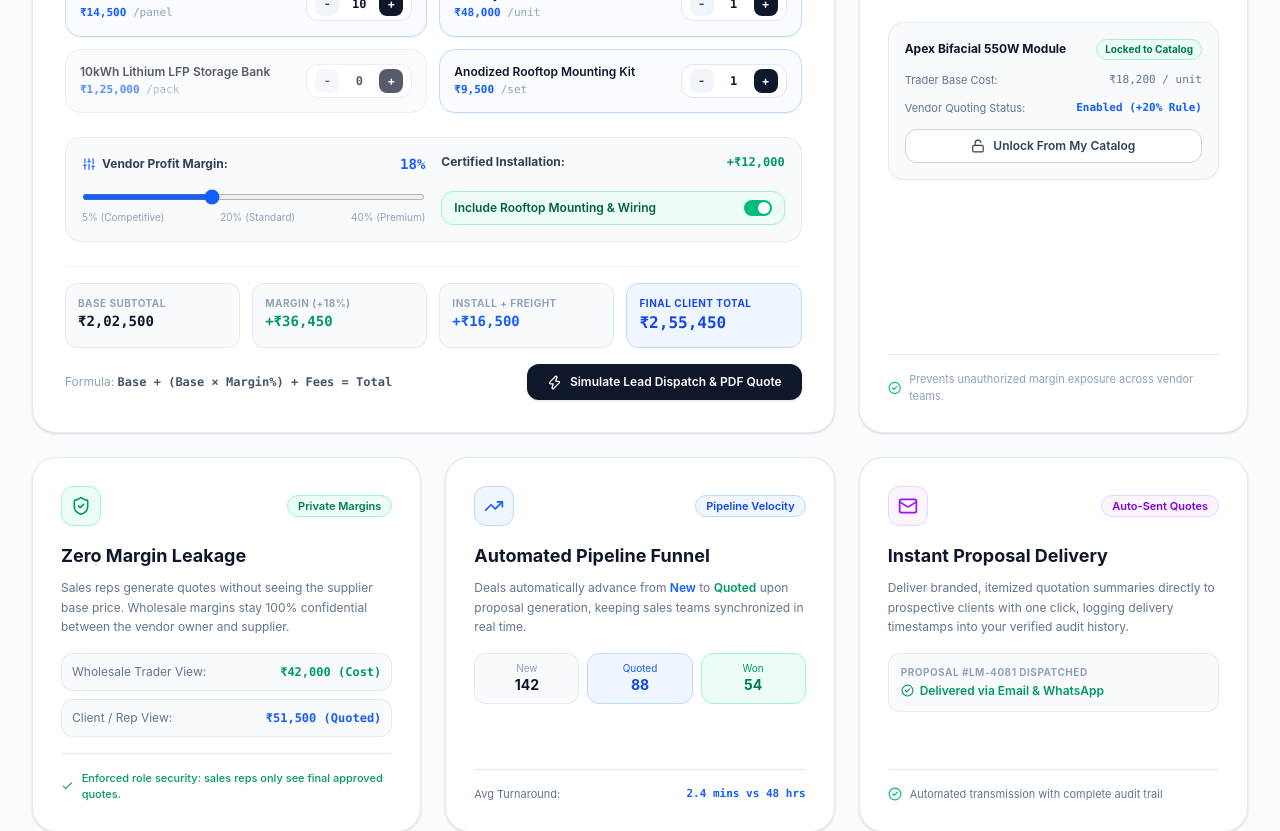
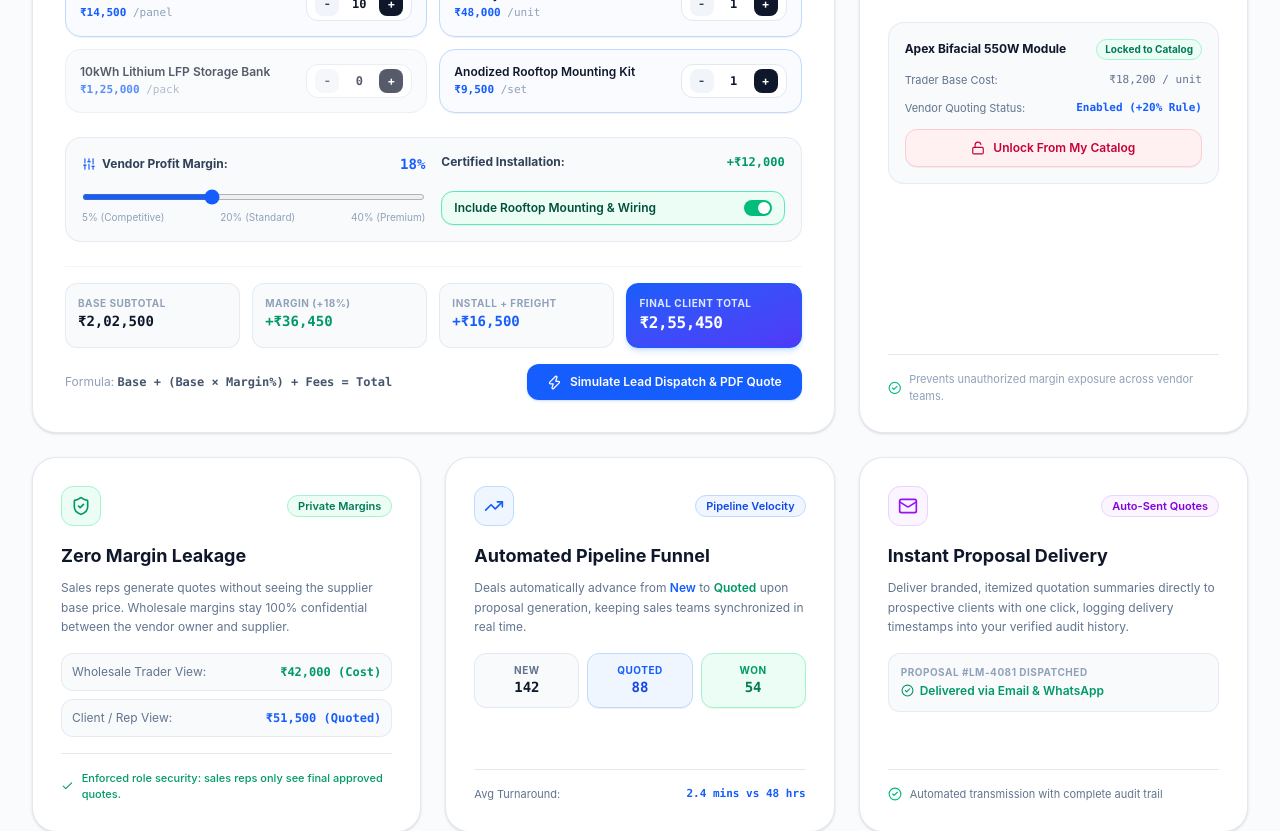
Before and after one commit to AaminSingh/LeadMS, a React (Vite) app: page / in a window 1280 px wide. Shown: the part 1720-2551 px from the top of the page. Built offline with nearby package versions, Linux system fonts and the light colour scheme; no server answers.

Commit message:
style(landing): eliminate gray color effect on buttons and cards with clear vibrant palette and class-based dark mode

```diff
--- a/src/index.css
+++ b/src/index.css
@@ -1,4 +1,6 @@
 @import "tailwindcss";
+
+@custom-variant dark (&:where(.dark, .dark *));
 
 /* ─── Global Custom Properties for LeadMS Themes ─── */
 :root,
--- a/src/pages/LandingPage.jsx
+++ b/src/pages/LandingPage.jsx
@@ -117,7 +117,24 @@ function LandingPage() {
     if (typeof window !== 'undefined') {
       localStorage.setItem('leadms-landing-theme', mode)
     }
+    if (typeof document !== 'undefined') {
+      if (mode === 'dark') {
+        document.documentElement.classList.add('dark')
+      } else {
+        document.documentElement.classList.remove('dark')
+      }
+    }
   }
+
+  useEffect(() => {
+    if (typeof document !== 'undefined') {
+      if (themeMode === 'dark') {
+        document.documentElement.classList.add('dark')
+      } else {
+        document.documentElement.classList.remove('dark')
+      }
+    }
+  }, [themeMode])
 
   const isDark = themeMode === 'dark'
 
@@ -378,7 +395,7 @@ function LandingPage() {
                   className={`inline-flex items-center gap-1.5 rounded-xl px-4.5 py-2.5 text-sm font-semibold transition-all cursor-pointer shadow-sm ${
                     isDark
                       ? 'bg-blue-600 hover:bg-blue-500 text-white'
-                      : 'bg-slate-900 hover:bg-slate-800 text-white'
+                      : 'bg-blue-600 hover:bg-blue-700 text-white shadow-blue-500/15'
                   }`}
                 >
                   Start Free Trial <ChevronRight size={15} />
@@ -444,10 +461,10 @@ function LandingPage() {
                 <div className="pt-2 flex flex-col sm:flex-row items-stretch sm:items-center gap-3.5">
                   <Link
                     to={isAuthenticated ? '/app/dashboard' : '/register'}
-                    className={`inline-flex items-center justify-center gap-2 rounded-xl px-7 py-3.5 text-base font-semibold shadow-sm transition-all hover:shadow hover:-translate-y-0.5 cursor-pointer ${
+                    className={`inline-flex items-center justify-center gap-2 rounded-xl px-7 py-3.5 text-base font-semibold transition-all hover:-translate-y-0.5 cursor-pointer shadow-md ${
                       isDark
-                        ? 'bg-white text-slate-950 hover:bg-slate-100'
-                        : 'bg-slate-900 text-white hover:bg-slate-800'
+                        ? 'bg-blue-600 text-white hover:bg-blue-500 shadow-blue-500/20'
+                        : 'bg-blue-600 text-white hover:bg-blue-700 shadow-blue-500/25'
                     }`}
                   >
                     Start Free Trial <ArrowRight size={17} />
@@ -817,10 +834,12 @@ function LandingPage() {
                         }}
                         className={`w-full py-2 px-3 rounded-xl border text-xs font-semibold flex items-center justify-between cursor-pointer transition-all ${
                           includeInstallation
-                            ? 'bg-emerald-50 border-emerald-200 text-emerald-800 dark:bg-emerald-950/40 dark:border-emerald-800 dark:text-emerald-300'
+                            ? isDark
+                              ? 'bg-emerald-950/70 border-emerald-600/60 text-emerald-300'
+                              : 'bg-emerald-50 border-emerald-300 text-emerald-900 shadow-2xs hover:bg-emerald-100/80'
                             : isDark
-                            ? 'bg-slate-900 border-slate-800 text-slate-400'
-                            : 'bg-white border-slate-200 text-slate-500'
+                            ? 'bg-slate-900 border-slate-700 text-slate-400'
+                            : 'bg-white border-slate-300 text-slate-700 hover:bg-slate-50'
                         }`}
                       >
                         <span>Include Rooftop Mounting & Wiring</span>
@@ -876,11 +895,25 @@ function LandingPage() {
                       </div>
                     </div>
 
-                    <div className="p-3 rounded-xl bg-blue-50 border border-blue-200 dark:bg-blue-950/40 dark:border-blue-900">
-                      <div className="text-[10px] font-bold uppercase tracking-wider text-blue-700 dark:text-blue-300">
+                    <div
+                      className={`p-3 rounded-xl border transition-all ${
+                        isDark
+                          ? 'bg-blue-950/90 border-blue-500/60 shadow-inner'
+                          : 'bg-gradient-to-br from-blue-600 to-indigo-600 border-blue-600 shadow-md shadow-blue-500/20 text-white'
+                      }`}
+                    >
+                      <div
+                        className={`text-[10px] font-bold uppercase tracking-wider ${
+                          isDark ? 'text-blue-300' : 'text-blue-100'
+                        }`}
+                      >
                         Final Client Total
                       </div>
-                      <div className="text-base font-black text-blue-700 dark:text-blue-300 font-mono">
+                      <div
+                        className={`text-base font-black font-mono tracking-tight ${
+                          isDark ? 'text-white' : 'text-white'
+                        }`}
+                      >
                         {formatINR(finalQuoteTotal)}
                       </div>
                     </div>
@@ -899,10 +932,10 @@ function LandingPage() {
                       onClick={() => setQuoteDispatched(true)}
                       className={`w-full sm:w-auto px-5 py-2.5 rounded-xl text-xs font-semibold transition-all flex items-center justify-center gap-2 cursor-pointer shadow-sm ${
                         quoteDispatched
-                          ? 'bg-emerald-600 text-white'
+                          ? 'bg-emerald-600 hover:bg-emerald-500 text-white shadow-md shadow-emerald-500/20'
                           : isDark
-                          ? 'bg-blue-600 hover:bg-blue-500 text-white'
-                          : 'bg-slate-900 hover:bg-slate-800 text-white'
+                          ? 'bg-blue-600 hover:bg-blue-500 text-white shadow-md shadow-blue-500/20'
+                          : 'bg-blue-600 hover:bg-blue-700 text-white shadow-md shadow-blue-500/20'
                       }`}
                     >
                       {quoteDispatched ? (
@@ -974,14 +1007,14 @@ function LandingPage() {
 
                     <button
                       onClick={() => setIsDemoProductLocked(!isDemoProductLocked)}
-                      className={`w-full py-2 rounded-xl text-xs font-semibold flex items-center justify-center gap-2 cursor-pointer transition-all border ${
+                      className={`w-full py-2.5 rounded-xl text-xs font-semibold flex items-center justify-center gap-2 cursor-pointer transition-all border shadow-2xs ${
                         isDemoProductLocked
                           ? isDark
-                            ? 'bg-rose-950/30 border-rose-900 text-rose-300 hover:bg-rose-900/40'
-                            : 'bg-white border-slate-300 text-slate-700 hover:bg-slate-50'
+                            ? 'bg-rose-950/50 border-rose-800 text-rose-300 hover:bg-rose-900/60'
+                            : 'bg-rose-50 border-rose-200 text-rose-700 hover:bg-rose-100/80'
                           : isDark
                           ? 'bg-blue-600 text-white hover:bg-blue-500 border-blue-500'
-                          : 'bg-slate-900 text-white hover:bg-slate-800 border-slate-800'
+                          : 'bg-blue-600 text-white hover:bg-blue-700 border-blue-600 shadow-sm'
                       }`}
                     >
                       {isDemoProductLocked ? (
@@ -1079,20 +1112,32 @@ function LandingPage() {
 
                   <div className="grid grid-cols-3 gap-2 text-center text-xs">
                     <div
-                      className={`p-2 rounded-xl border ${
-                        isDark ? 'bg-slate-950/80 border-slate-800' : 'bg-slate-50 border-slate-200/80'
+                      className={`p-2.5 rounded-xl border ${
+                        isDark ? 'bg-slate-950/80 border-slate-800' : 'bg-slate-50 border-slate-200'
                       }`}
                     >
-                      <div className="text-[10px] text-slate-400">New</div>
-                      <div className="font-bold text-sm">142</div>
-                    </div>
-                    <div className="p-2 rounded-xl bg-blue-50 border border-blue-200 dark:bg-blue-950/40 dark:border-blue-900">
-                      <div className="text-[10px] text-blue-600 dark:text-blue-400">Quoted</div>
-                      <div className="font-bold text-blue-700 dark:text-blue-300 text-sm">88</div>
-                    </div>
-                    <div className="p-2 rounded-xl bg-emerald-50 border border-emerald-200 dark:bg-emerald-950/40 dark:border-emerald-900">
-                      <div className="text-[10px] text-emerald-600 dark:text-emerald-400">Won</div>
-                      <div className="font-bold text-emerald-700 dark:text-emerald-300 text-sm">54</div>
+                      <div className="text-[10px] font-bold text-slate-500 uppercase tracking-wider">New</div>
+                      <div className="font-bold text-slate-900 dark:text-slate-100 text-sm font-mono">142</div>
+                    </div>
+                    <div
+                      className={`p-2.5 rounded-xl border ${
+                        isDark
+                          ? 'bg-blue-950/80 border-blue-700 text-blue-300'
+                          : 'bg-blue-50 border-blue-200 text-blue-900 shadow-2xs'
+                      }`}
+                    >
+                      <div className="text-[10px] font-bold text-blue-600 dark:text-blue-400 uppercase tracking-wider">Quoted</div>
+                      <div className="font-bold text-blue-700 dark:text-blue-300 text-sm font-mono">88</div>
+                    </div>
+                    <div
+                      className={`p-2.5 rounded-xl border ${
+                        isDark
+                          ? 'bg-emerald-950/80 border-emerald-700 text-emerald-300'
+                          : 'bg-emerald-50 border-emerald-200 text-emerald-900 shadow-2xs'
+                      }`}
+                    >
+                      <div className="text-[10px] font-bold text-emerald-600 dark:text-emerald-400 uppercase tracking-wider">Won</div>
+                      <div className="font-bold text-emerald-700 dark:text-emerald-300 text-sm font-mono">54</div>
                     </div>
                   </div>
                 </div>
```
